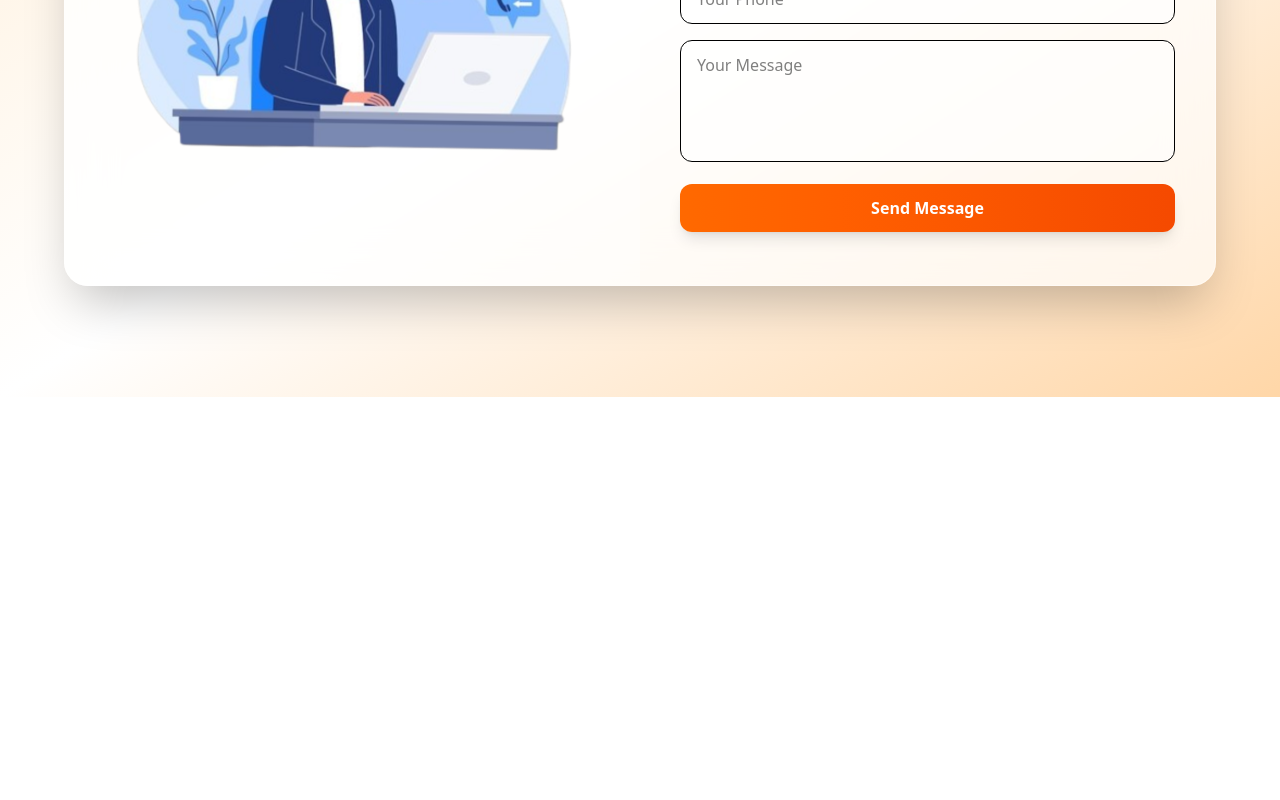
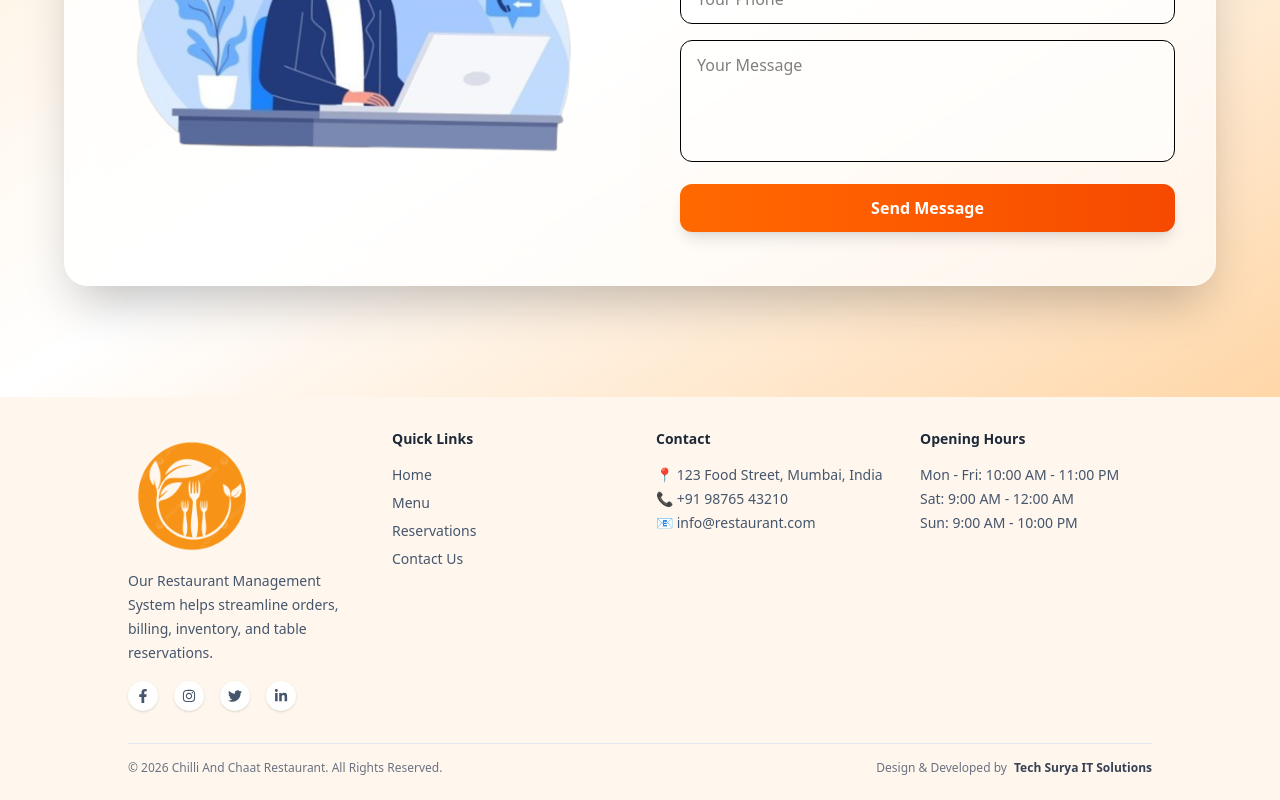
Before and after one commit to SondkarKrushna/Chilli_Chhat, a React (Vite) app: page /contact in a window 1280 px wide. Shown: the part 468-1268 px from the top of the page. Before the commit the page ends 865 px from the top, so only its background shows below. Built offline with nearby package versions, Linux system fonts and the light colour scheme.

Commit message:
footer added

```diff
--- a/src/App.jsx
+++ b/src/App.jsx
@@ -18,12 +18,18 @@ import TableBooking from "./pages/BookTable";
 import Testimonials from "./components/Testimonials";
 import ForgotPassword from "./components/ForgotPassword";
 import AdminPanel from "./pages/AdminPannel";
+import Footer from "./components/Footer";
 
 function App() {
   const location = useLocation();
 
   // Hide navbar on auth pages
   const hideNavBar =
+    location.pathname === "/" ||
+    location.pathname === "/register" ||
+    location.pathname === "/forgot-pass";
+
+    const hideFooter =
     location.pathname === "/" ||
     location.pathname === "/register" ||
     location.pathname === "/forgot-pass";
@@ -53,7 +59,6 @@ function App() {
           element={
             <ProtectedRoute allowedRoles={["admin"]}>
               <TableBooking />
-              <MenuPage />
             </ProtectedRoute>
           }
         />
@@ -94,6 +99,7 @@ function App() {
           }
         />
       </Routes>
+      {!hideFooter && <Footer />}
     </>
   );
 }
--- /dev/null
+++ b/src/components/Footer.jsx
@@ -0,0 +1,150 @@
+import React from "react";
+import { NavLink } from "react-router-dom";
+import { FaFacebookF, FaInstagram, FaTwitter, FaLinkedinIn } from "react-icons/fa";
+import logo from "../../public/logo.png";
+
+const Footer = () => {
+    return (
+        <footer className="px-6 md:px-16 lg:px-24 xl:px-32 w-full text-sm text-slate-600 bg-[#FFF7ED] pt-8 pb-6">
+
+            <div className="grid grid-cols-1 sm:grid-cols-2 lg:grid-cols-4 gap-8">
+
+                {/* Logo & About */}
+                <div>
+                    <NavLink to="/home">
+                        <img src={logo} alt="Restaurant Logo" className="w-32 mb-3" />
+                    </NavLink>
+
+                    <p className="leading-6 text-sm mb-4">
+                        Our Restaurant Management System helps streamline orders,
+                        billing, inventory, and table reservations.
+                    </p>
+
+                    {/* Social Media Icons (Desktop Only) */}
+                    <div className="hidden md:flex space-x-4">
+                        <a
+                            href="https://www.facebook.com/techsuryaitsolution"
+                            target="_blank"
+                            rel="noopener noreferrer"
+                            className="bg-white p-2 rounded-full shadow hover:bg-red-600 hover:text-white transition duration-300"
+                        >
+                            <FaFacebookF size={14} />
+                        </a>
+
+                        <a
+                            href="https://www.instagram.com/techsuryait/?hl=en"
+                            target="_blank"
+                            rel="noopener noreferrer"
+                            className="bg-white p-2 rounded-full shadow hover:bg-red-600 hover:text-white transition duration-300"
+                        >
+                            <FaInstagram size={14} />
+                        </a>
+
+                        <a
+                            href="#"
+                            className="bg-white p-2 rounded-full shadow hover:bg-red-600 hover:text-white transition duration-300"
+                        >
+                            <FaTwitter size={14} />
+                        </a>
+
+                        <a
+                            href="https://linkedin.com/in/tech-surya-it-solution-13379b34a"
+                            target="_blank"
+                            rel="noopener noreferrer"
+                            className="bg-white p-2 rounded-full shadow hover:bg-red-600 hover:text-white transition duration-300"
+                        >
+                            <FaLinkedinIn size={14} />
+                        </a>
+                    </div>
+                </div>
+
+                {/* Quick Links */}
+                <div>
+                    <h2 className="font-semibold text-gray-800 mb-4">Quick Links</h2>
+                    <div className="flex flex-col space-y-2">
+                        <NavLink to="/home" className="hover:text-red-600 transition">Home</NavLink>
+                        <NavLink to="/menu" className="hover:text-red-600 transition">Menu</NavLink>
+                        <NavLink to="/book-table" className="hover:text-red-600 transition">Reservations</NavLink>
+                        <NavLink to="/contact" className="hover:text-red-600 transition">Contact Us</NavLink>
+                    </div>
+                </div>
+
+                {/* Contact Info */}
+                <div>
+                    <h2 className="font-semibold text-gray-800 mb-4">Contact</h2>
+                    <div className="space-y-1">
+                        <p>📍 123 Food Street, Mumbai, India</p>
+                        <p>📞 +91 98765 43210</p>
+                        <p>📧 info@restaurant.com</p>
+                    </div>
+                </div>
+
+                {/* Opening Hours */}
+                <div>
+                    <h2 className="font-semibold text-gray-800 mb-4">Opening Hours</h2>
+                    <div className="space-y-1">
+                        <p>Mon - Fri: 10:00 AM - 11:00 PM</p>
+                        <p>Sat: 9:00 AM - 12:00 AM</p>
+                        <p>Sun: 9:00 AM - 10:00 PM</p>
+                    </div>
+                </div>
+            </div>
+
+            {/* Bottom Section */}
+            <div className="border-t border-slate-200 mt-8 pt-4 flex flex-col md:flex-row justify-between items-center text-xs text-gray-500">
+
+                <p className="mb-3 md:mb-0">
+                    &copy; {new Date().getFullYear()} Chilli And Chaat Restaurant. All Rights Reserved.
+                </p>
+
+                {/* Social Icons (Mobile Only) */}
+                <div className="flex md:hidden space-x-4 mb-3">
+                    <a
+                        href="https://www.facebook.com/techsuryaitsolution"
+                        target="_blank"
+                        rel="noopener noreferrer"
+                        className="bg-white p-2 rounded-full shadow hover:bg-red-600 hover:text-white transition duration-300"
+                    >
+                        <FaFacebookF size={14} />
+                    </a>
+
+                    <a
+                        href="https://www.instagram.com/techsuryait/?hl=en"
+                        target="_blank"
+                        rel="noopener noreferrer"
+                        className="bg-white p-2 rounded-full shadow hover:bg-red-600 hover:text-white transition duration-300"
+                    >
+                        <FaInstagram size={14} />
+                    </a>
+
+                    <a
+                        href="#"
+                        className="bg-white p-2 rounded-full shadow hover:bg-red-600 hover:text-white transition duration-300"
+                    >
+                        <FaTwitter size={14} />
+                    </a>
+
+                    <a
+                        href="https://linkedin.com/in/tech-surya-it-solution-13379b34a"
+                        target="_blank"
+                        rel="noopener noreferrer"
+                        className="bg-white p-2 rounded-full shadow hover:bg-red-600 hover:text-white transition duration-300"
+                    >
+                        <FaLinkedinIn size={14} />
+                    </a>
+                </div>
+
+                <p>
+                    Design & Developed by
+                    <span className="font-semibold text-gray-700 ml-1">
+                       <a href="https://techsuryaitsolution.com/"> Tech Surya IT Solutions </a>
+                    </span>
+                </p>
+
+            </div>
+
+        </footer>
+    );
+};
+
+export default Footer;
--- a/src/pages/ContactUs.jsx
+++ b/src/pages/ContactUs.jsx
@@ -43,7 +43,7 @@ const ContactUs = () => {
   };
 
   return (
-    <div className="min-h-screen flex items-center justify-center bg-gradient-to-br from-orange-100 via-white to-orange-200 px-4 py-10">
+    <div className="min-h-screen flex items-center justify-center bg-gradient-to-br from-orange-100 via-white to-orange-200 px-4 py-10 ">
 
       <motion.div
         initial={{ opacity: 0, scale: 0.8 }}
```
